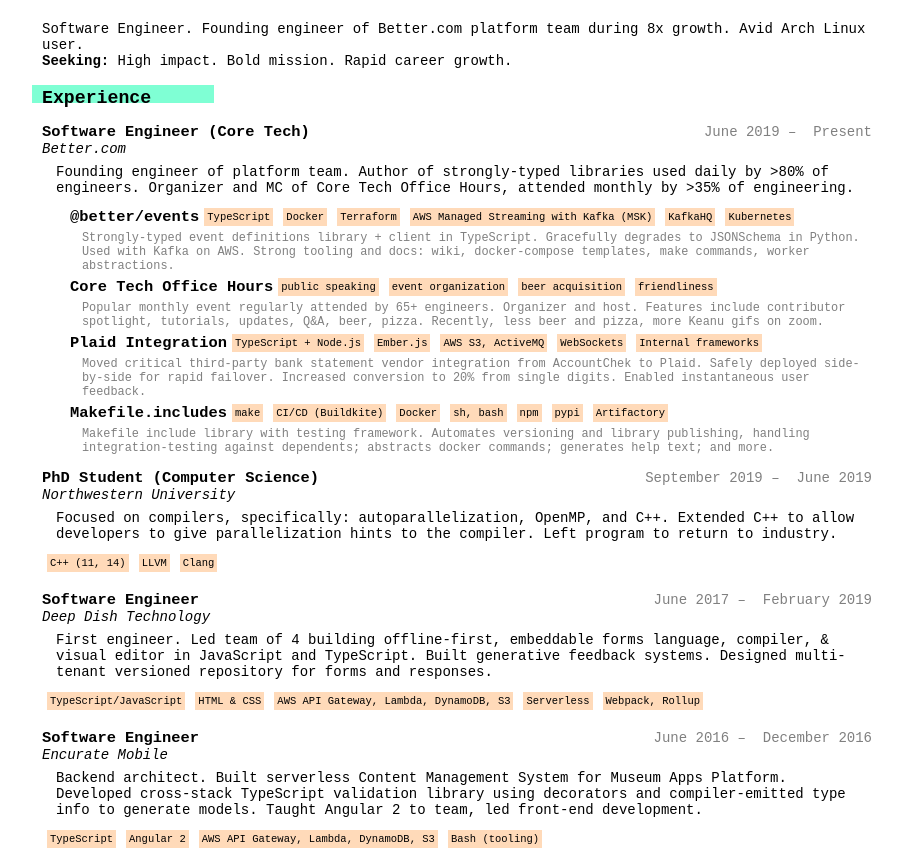
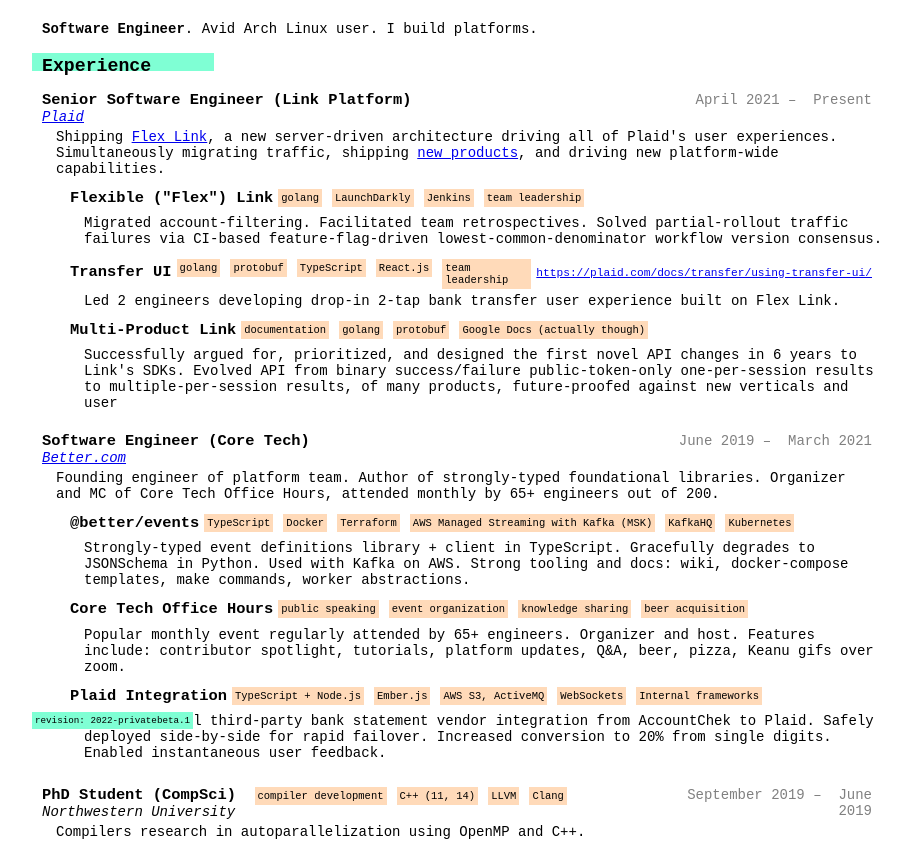
Before and after one commit to fluffywaffles/fluffywaffles.github.io, a website: page index.pug in a window 1280 px wide. Shown: the part 71-929 px from the top of the page, without its empty margins (183-1096 px from the left). Drawn offline with nearby package versions, Linux system fonts and the light colour scheme; files that its build step writes are made by us from their sources.

Commit message:
updates for 2022-privatebeta.1

```diff
--- a/index.pug
+++ b/index.pug
@@ -19,146 +19,166 @@
       section.statement
         //- Maximum length: ~200 characters
         p
-          | Software Engineer. Founding engineer of Better.com platform
-          | team during 8x growth. Avid Arch Linux user.
-        p
-          strong Seeking:
-          |  High impact. Bold mission. Rapid career growth.
+          |  #[strong Software Engineer]. Avid Arch Linux user. I build
+          |  platforms.
       section.experience
         h2 Experience
         ul.jobs
+          li.plaid
+            section.title
+              h3 Senior Software Engineer (Link Platform)
+              small.place #[a(href="https://www.plaid.com") Plaid]
+            section.period
+              time.start April 2021
+              span &nbsp;‒&nbsp;
+              time.end Present
+            p.description
+              | Shipping #[a(href="https://plaid.com/blog/a-new-architecture-for-plaid-link-server-driven-ui-with-directed-graphs/") Flex Link], a new server-driven architecture driving all of
+              | Plaid's user experiences. Simultaneously migrating traffic, shipping
+              | #[a(href="https://plaid.com/docs/transfer/using-transfer-ui/") new products],
+              | and driving new platform-wide capabilities.
+            dl
+              dt.flexible-link
+                strong Flexible ("Flex") Link
+                ul.technologies
+                  li golang
+                  li LaunchDarkly
+                  li Jenkins
+                  li team leadership
+              dd
+                p.description
+                  | Migrated account-filtering. Facilitated team
+                  | retrospectives. Solved partial-rollout traffic
+                  | failures via CI-based feature-flag-driven
+                  | lowest-common-denominator workflow version consensus.
+              dt.transfer-ui
+                strong
+                  | Transfer UI
+                ul.technologies
+                  li golang
+                  li protobuf
+                  li TypeScript
+                  li React.js
+                  li team leadership
+                small
+                  a(href="https://plaid.com/docs/transfer/using-transfer-ui/")
+                    | https://plaid.com/docs/transfer/using-transfer-ui/
+              dd
+                p.description
+                  | Led 2 engineers developing drop-in 2-tap bank transfer
+                  | user experience built on Flex Link.
+              dt.multi-product-link
+                strong Multi-Product Link
+                ul.technologies
+                  li documentation
+                  li golang
+                  li protobuf
+                  li Google Docs (actually though)
+              dd
+                p.description
+                  | Successfully argued for, prioritized, and designed the
+                  | first novel API changes in 6 years to Link's SDKs.
+                  | Evolved API from binary success/failure
+                  | public-token-only one-per-session results to
+                  | multiple-per-session results, of many products,
+                  | future-proofed against new verticals and user
           li.better
             section.title
               h3 Software Engineer (Core Tech)
-              small.place Better.com
+              small.place #[a(href="https://www.better.com") Better.com]
             section.period
               time.start June 2019
               span &nbsp;‒&nbsp;
-              time.end Present
+              time.end March 2021
             p.description
               | Founding engineer of platform team. Author of
-              | strongly-typed libraries used daily by >80% of engineers.
-              | Organizer and MC of Core Tech Office Hours, attended
-              | monthly by >35% of engineering.
-              dl
-                dt.better-events
-                  strong @better/events
-                  ul.technologies
-                    li TypeScript
-                    li Docker
-                    li Terraform
-                    li AWS Managed Streaming with Kafka (MSK)
-                    li KafkaHQ
-                    li Kubernetes
-                dd
-                  p.description
-                    | Strongly-typed event definitions library + client in
-                    | TypeScript. Gracefully degrades to JSONSchema in
-                    | Python. Used with Kafka on AWS. Strong tooling and
-                    | docs: wiki, docker-compose templates, make commands,
-                    | worker abstractions.
-                dt.office-hours
-                  strong Core Tech Office Hours
-                  ul.technologies
-                    li public speaking
-                    li event organization
-                    li beer acquisition
-                    li friendliness
-                dd
-                  p.description
-                    | Popular monthly event regularly attended by 65+
-                    | engineers. Organizer and host. Features include
-                    | contributor spotlight, tutorials, updates, Q&A,
-                    | beer, pizza. Recently, less beer and pizza, more
-                    | Keanu gifs on zoom.
-                dt.plaid
-                  strong Plaid Integration
-                  ul.technologies
-                    li TypeScript + Node.js
-                    li Ember.js
-                    li AWS S3, ActiveMQ
-                    li WebSockets
-                    li Internal frameworks
-                dd
-                  p.description
-                    | Moved critical third-party bank statement vendor
-                    | integration from AccountChek to Plaid. Safely
-                    | deployed side-by-side for rapid failover. Increased
-                    | conversion to 20% from single digits. Enabled
-                    | instantaneous user feedback.
-                dt.makefile-includes
-                  strong Makefile.includes
-                  ul.technologies
-                    li make
-                    li CI/CD (Buildkite)
-                    li Docker
-                    li sh, bash
-                    li npm
-                    li pypi
-                    li Artifactory
-                dd
-                  p.description
-                    | Makefile include library with testing framework.
-                    | Automates versioning and library publishing,
-                    | handling integration-testing against dependents;
-                    | abstracts docker commands; generates help text; and
-                    | more.
+              | strongly-typed foundational libraries. Organizer and MC of
+              | Core Tech Office Hours, attended monthly by 65+ engineers
+              | out of 200.
+            dl
+              dt.better-events
+                strong @better/events
+                ul.technologies
+                  li TypeScript
+                  li Docker
+                  li Terraform
+                  li AWS Managed Streaming with Kafka (MSK)
+                  li KafkaHQ
+                  li Kubernetes
+              dd
+                p.description
+                  | Strongly-typed event definitions library + client in
+                  | TypeScript. Gracefully degrades to JSONSchema in
+                  | Python. Used with Kafka on AWS. Strong tooling and
+                  | docs: wiki, docker-compose templates, make commands,
+                  | worker abstractions.
+              dt.office-hours
+                strong Core Tech Office Hours
+                ul.technologies
+                  li public speaking
+                  li event organization
+                  li knowledge sharing
+                  li beer acquisition
+              dd
+                p.description
+                  | Popular monthly event regularly attended by 65+
+                  | engineers. Organizer and host. Features include:
+                  | contributor spotlight, tutorials, platform updates,
+                  | Q&A, beer, pizza, Keanu gifs over zoom.
+              dt.plaid
+                strong Plaid Integration
+                ul.technologies
+                  li TypeScript + Node.js
+                  li Ember.js
+                  li AWS S3, ActiveMQ
+                  li WebSockets
+                  li Internal frameworks
+              dd
+                p.description
+                  | Moved critical third-party bank statement vendor
+                  | integration from AccountChek to Plaid. Safely
+                  | deployed side-by-side for rapid failover. Increased
+                  | conversion to 20% from single digits. Enabled
+                  | instantaneous user feedback.
           li.phd
             section.title
-              h3 PhD Student (Computer Science)
+              h3 PhD Student (CompSci)
               small.place Northwestern University
+            ul.technologies
+              li compiler development
+              li C++ (11, 14)
+              li LLVM
+              li Clang
             section.period
               time.start September 2019
               span &nbsp;‒&nbsp;
               time.end June 2019
             p.description
-              | Focused on compilers, specifically: autoparallelization,
-              | OpenMP, and  C++. Extended C++ to allow developers to give
-              | parallelization hints to the compiler. Left program to
-              | return to industry.
-            ul.technologies
-              li C++ (11, 14)
-              li LLVM
-              li Clang
+              | Compilers research in autoparallelization using OpenMP and
+              | C++.
           li.deep-dish
             section.title
-              h3 Software Engineer
+              h3 Founding Engineer
               small.place Deep Dish Technology
+            ul.technologies
+              li JavaScript
+              li AWS API Gateway, Lambda, DynamoDB, S3
             section.period
               time.start June 2017
               span &nbsp;‒&nbsp;
               time.end February 2019
-            p.description
-              | First engineer. Led team of 4 building offline-first,
-              | embeddable forms language, compiler, & visual editor in
-              | JavaScript and TypeScript. Built generative feedback
-              | systems. Designed multi-tenant versioned repository for
-              | forms and responses.
-            ul.technologies
-              li TypeScript/JavaScript
-              li HTML & CSS
-              li AWS API Gateway, Lambda, DynamoDB, S3
-              li Serverless
-              li Webpack, Rollup
           li.encurate
             section.title
-              h3 Software Engineer
+              h3 Founding Engineer
               small.place Encurate Mobile
+            ul.technologies
+              li TypeScript
+              li Angular 2
+              li AWS API Gateway, Lambda, DynamoDB, S3
             section.period
               time.start June 2016
               span &nbsp;‒&nbsp;
               time.end December 2016
-            p.description
-              | Backend architect. Built serverless Content Management
-              | System for Museum Apps Platform. Developed cross-stack
-              | TypeScript validation library using decorators and
-              | compiler-emitted type info to generate models. Taught
-              | Angular 2 to team, led front-end development.
-            ul.technologies
-              li TypeScript
-              li Angular 2
-              li AWS API Gateway, Lambda, DynamoDB, S3
-              li Bash (tooling)
           li.mmlc
             section.title
               h3 Student Developer
@@ -168,20 +188,17 @@
               span &nbsp;‒&nbsp;
               time.end June 2017
             p.description
-              | Over 4 years for 12 hours/week, developed independent,
-              | full-stack projects in React, JavaScript, Java WebObjects,
-              | and PHP. Built cross-platform audio recording software
-              | deployed in Northwestern's online language placement exams
-              | supporting iOS, Android, and browsers. (In 2016.)
+              | Developed cross-platform audio recording software
+              | supporting iOS, Android, and browsers (... in 2016).
       section.engineering-skills-and-interests
         h2 Skills
-        section.top5
-          h3 Top 5
+        section.top4
+          h3 Top 4
           ol
-            li TypeScript/JavaScript
-            li Terraform
+            li TypeScript
             li Kubernetes
-            li AWS
+            li golang
+            li CI/CD
         section.additional
           h3 Additional
           ul
@@ -193,22 +210,22 @@
             li Linux/Unix
             li vim
             li git
-            li PostgreSQL
-            li Redis
         section.non-technical-skills
           h3 Non-Technical
           ol
             li Interviewing
-            li Hiring
+            li Team Leadership
             li Public Speaking
             li Event Organization
-            li Beer Acquisition
       section.education
         h2 Education
         .northwestern
           h3 Northwestern University
           small.year     2017
           small.degree   B.S. in Computer Science
+      p
+        span.revision
+          | revision: 2022-privatebeta.1
   | <script id="__bs_script__">//<![CDATA[
   |    document.write("<script async src='http://HOST:3000/browser-sync/browser-sync-client.js?v=2.26.3'><\/script>".replace("HOST", location.hostname));
   | //]]></script>
--- a/main.styl
+++ b/main.styl
@@ -42,11 +42,7 @@
   &:last-child
     margin-bottom 0
 
-h2
-  margin-top -1em
-  margin-bottom 0.8em
-  @media print
-    margin-bottom 0.3em
+.aquamarine-splashed
   &:before
     margin-left -10px
     z-index -1
@@ -59,15 +55,20 @@
     @media print
       margin-bottom -10px
 
+
+h2
+  @extend .aquamarine-splashed
+  margin-top -1em
+  margin-bottom 0.8em
+  @media print
+    margin-bottom 0.3em
+
 h1
   font-size 1.8rem
 h2
   font-size 1.3rem
 h3
   font-size 1.1rem
-
-.purple
-  color purple
 
 section.engineering-skills-and-interests
   display flex
@@ -112,7 +113,8 @@
     .period
       color gray
     .description
-      margin 0.5em 1em
+      width 100%
+      margin 0.25em 1em 0.5em 1em
 
 dl, ul.jobs dl
   margin 0
@@ -122,9 +124,12 @@
     align-items center
     strong
       font-size 110%
+    small a
+      font-size 80%
 
 ul.technologies
   display flex
+  flex 2
   li
     background peachpuff
     margin 5px
@@ -140,3 +145,10 @@
       margin-left 1.5em
       &.degree
         font-style italic
+
+p span.revision
+  font-size 66%
+  padding 3px
+  background aquamarine
+  position fixed
+  bottom 0
--- a/package.json
+++ b/package.json
@@ -1,6 +1,6 @@
 {
   "scripts": {
-    "build": "npx pug -w index.pug",
+    "build": "npx pug -w index.pug & npx stylus -w main.styl",
     "serve": "npx browser-sync start -sw --no-notify",
     "develop": "tmux splitw 'npm run build' && tmux splitw 'npm run serve'"
   },
```
Also changed, not shown: index.html, main.css.
